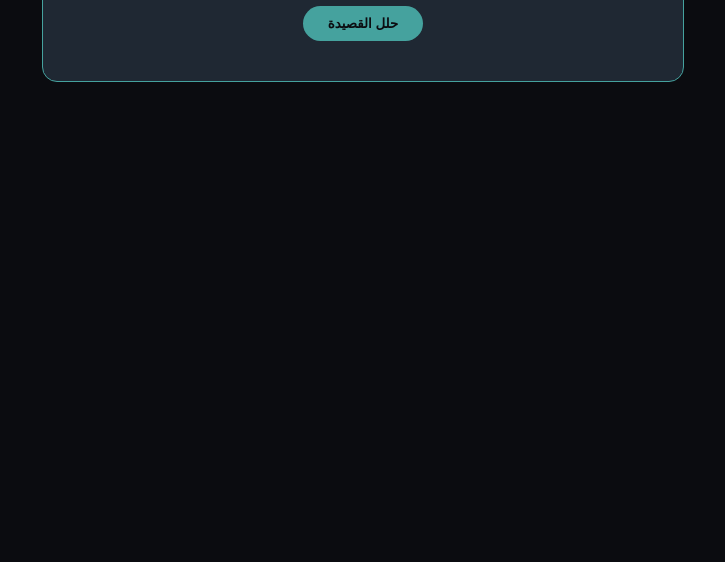
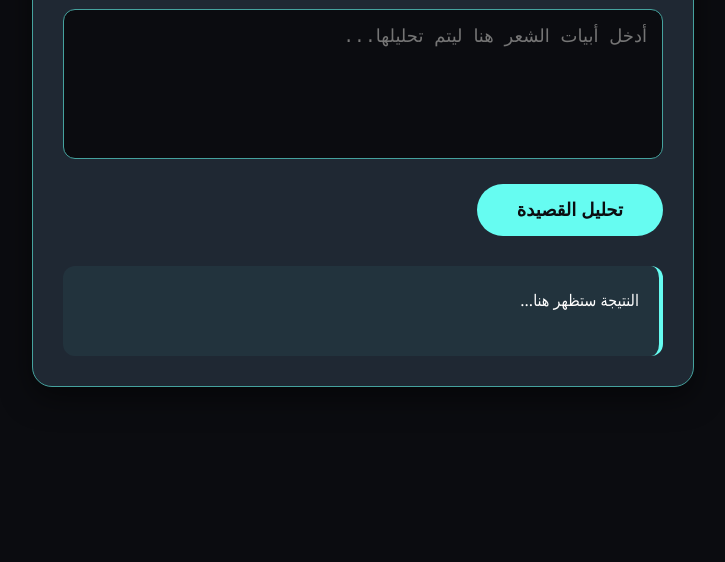
Before and after one commit to 000002080g/poet-pearl, a website: page index.html in a window 1280 px wide. Shown: the part 278-840 px from the top of the page, without its empty margins (277-1002 px from the left). Before the commit the page ends 800 px from the top, so only its background shows below. Drawn offline with Linux system fonts and the light colour scheme.

Commit message:
Update index.html

```diff
--- a/index.html
+++ b/index.html
@@ -3,42 +3,119 @@
 <head>
     <meta charset="UTF-8">
     <meta name="viewport" content="width=device-width, initial-scale=1.0">
-    <title>لؤلؤة الشاعر | الإصدار المطور</title>
+    <title>لؤلؤة الشاعر | تحليل بلاغي وعروضي</title>
     <style>
-        body { font-family: sans-serif; background-color: #0b0c10; color: #66fcf1; text-align: center; padding: 20px; }
-        .container { max-width: 600px; margin: auto; background: #1f2833; padding: 20px; border-radius: 15px; border: 1px solid #45a29e; }
-        textarea { width: 90%; height: 100px; margin: 15px 0; padding: 10px; border-radius: 10px; border: none; font-size: 1.1em; }
-        button { background: #45a29e; color: #0b0c10; border: none; padding: 10px 25px; border-radius: 20px; font-weight: bold; cursor: pointer; }
-        #result { margin-top: 20px; text-align: right; line-height: 1.6; color: #c5c6c7; }
+        :root {
+            --primary: #66fcf1;
+            --bg: #0b0c10;
+            --container-bg: #1f2833;
+            --text: #ffffff;
+        }
+        body {
+            background-color: var(--bg);
+            color: var(--text);
+            font-family: 'Segoe UI', Tahoma, Geneva, Verdana, sans-serif;
+            margin: 0;
+            padding: 20px;
+            display: flex;
+            justify-content: center;
+            align-items: center;
+            min-height: 100vh;
+        }
+        .container {
+            background-color: var(--container-bg);
+            padding: 30px;
+            border-radius: 20px;
+            box-shadow: 0 10px 30px rgba(0,0,0,0.5);
+            width: 100%;
+            max-width: 600px;
+            border: 1px solid #45a29e;
+        }
+        h1 { color: var(--primary); margin-bottom: 25px; font-size: 28px; }
+        textarea {
+            width: 100%;
+            height: 150px;
+            background: #0b0c10;
+            border: 1px solid #45a29e;
+            border-radius: 12px;
+            color: white;
+            padding: 15px;
+            font-size: 18px;
+            box-sizing: border-box;
+            resize: none;
+            margin-bottom: 20px;
+        }
+        button {
+            background-color: var(--primary);
+            color: #0b0c10;
+            border: none;
+            padding: 15px 40px;
+            border-radius: 30px;
+            font-size: 18px;
+            font-weight: bold;
+            cursor: pointer;
+            transition: 0.3s;
+        }
+        button:hover { transform: scale(1.05); background-color: #45a29e; }
+        #result {
+            margin-top: 30px;
+            padding: 20px;
+            border-radius: 12px;
+            background: rgba(102, 252, 241, 0.05);
+            min-height: 50px;
+            white-space: pre-wrap;
+            line-height: 1.8;
+            text-align: right;
+            border-right: 4px solid var(--primary);
+        }
     </style>
 </head>
 <body>
+
     <div class="container">
         <h1>لؤلؤة الشاعر</h1>
-        <textarea id="poemInput" placeholder="أدخل الأبيات هنا..."></textarea>
+        <textarea id="poemInput" placeholder="أدخل أبيات الشعر هنا ليتم تحليلها..."></textarea>
         <br>
-        <button onclick="analyze()">حلل القصيدة</button>
-        <div id="result"></div>
+        <button onclick="analyze()">تحليل القصيدة</button>
+        <div id="result">النتيجة ستظهر هنا...</div>
     </div>
 
     <script>
         async function analyze() {
-            const poem = document.getElementById('poemInput').value;
+            const poemText = document.getElementById('poemInput').value;
             const resDiv = document.getElementById('result');
-            if(!poem) return alert("أدخل نصاً أولاً");
-            resDiv.innerHTML = "جاري استخراج اللآلئ...";
+
+            if (!poemText.trim()) {
+                alert("الرجاء إدخال أبيات شعرية أولاً");
+                return;
+            }
+
+            resDiv.innerHTML = "جاري استخراج اللآلئ وتحليل الأبيات... انتظر قليلاً";
+            resDiv.style.color = "#66fcf1";
+
             try {
-                const response = await fetch('https://poet-pearl.vercel.app/api/analyze', {
+                const response = await fetch('/api/analyze', {
                     method: 'POST',
-                    headers: {'Content-Type': 'application/json'},
-                    body: JSON.stringify({ poem })
+                    headers: { 'Content-Type': 'application/json' },
+                    body: JSON.stringify({ poem: poemText })
                 });
+
                 const data = await response.json();
-                resDiv.innerHTML = data.analysis || "حدث خطأ في الخادم";
-            } catch (e) {
-                resDiv.innerHTML = "فشل الاتصال بالسيرفر";
+
+                if (data.analysis) {
+                    resDiv.innerHTML = data.analysis;
+                    resDiv.style.color = "#ffffff";
+                } else if (data.error) {
+                    resDiv.innerHTML = "خطأ من الخادم: " + data.error;
+                    resDiv.style.color = "#ff4c4c";
+                } else {
+                    resDiv.innerHTML = "حدث خطأ غير معروف في الرد";
+                }
+            } catch (error) {
+                resDiv.innerHTML = "فشل الاتصال بالسيرفر. تأكد من أنك قمت بعمل Redeploy في Vercel";
+                resDiv.style.color = "#ff4c4c";
             }
         }
     </script>
 </body>
-  </html>
+</html>
```
